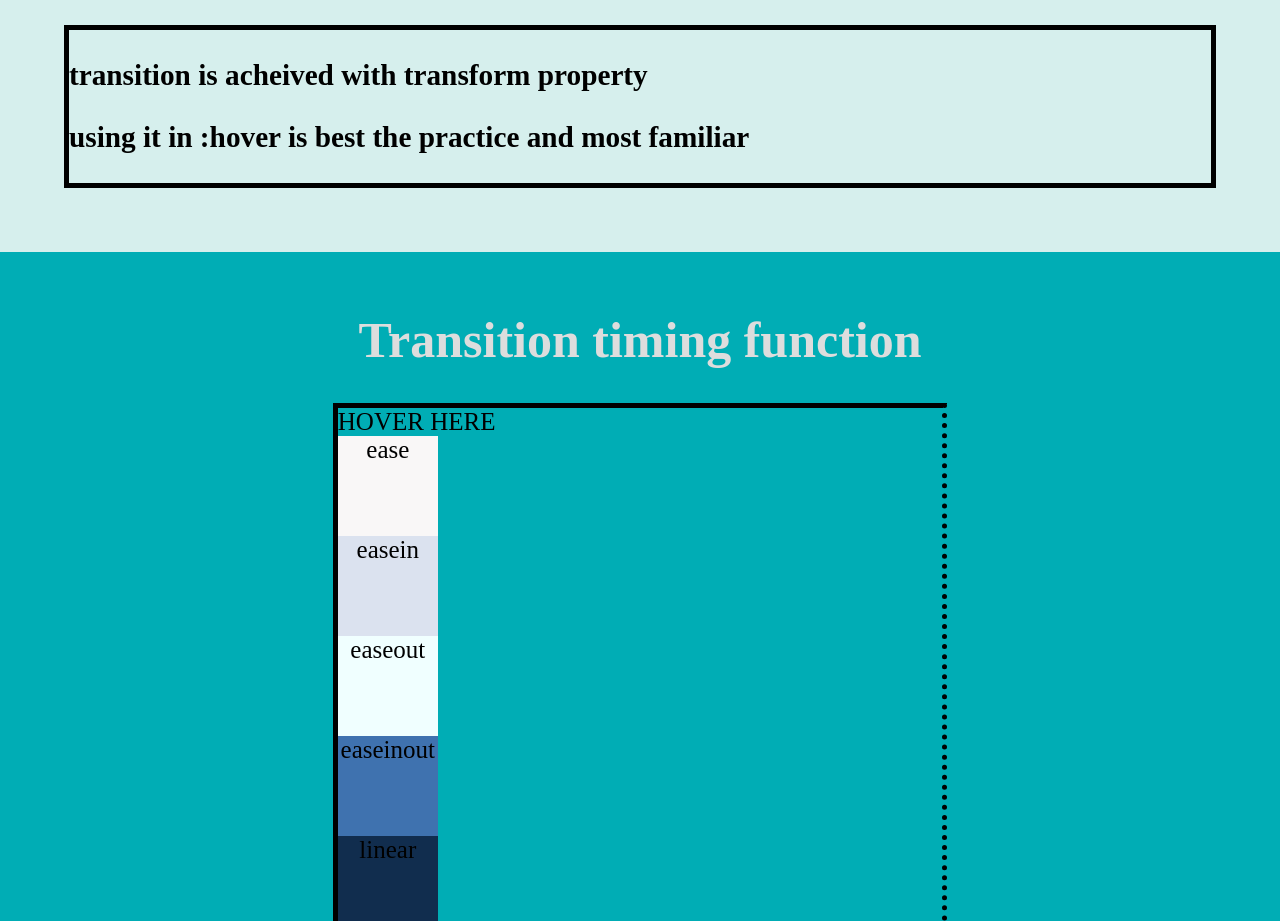
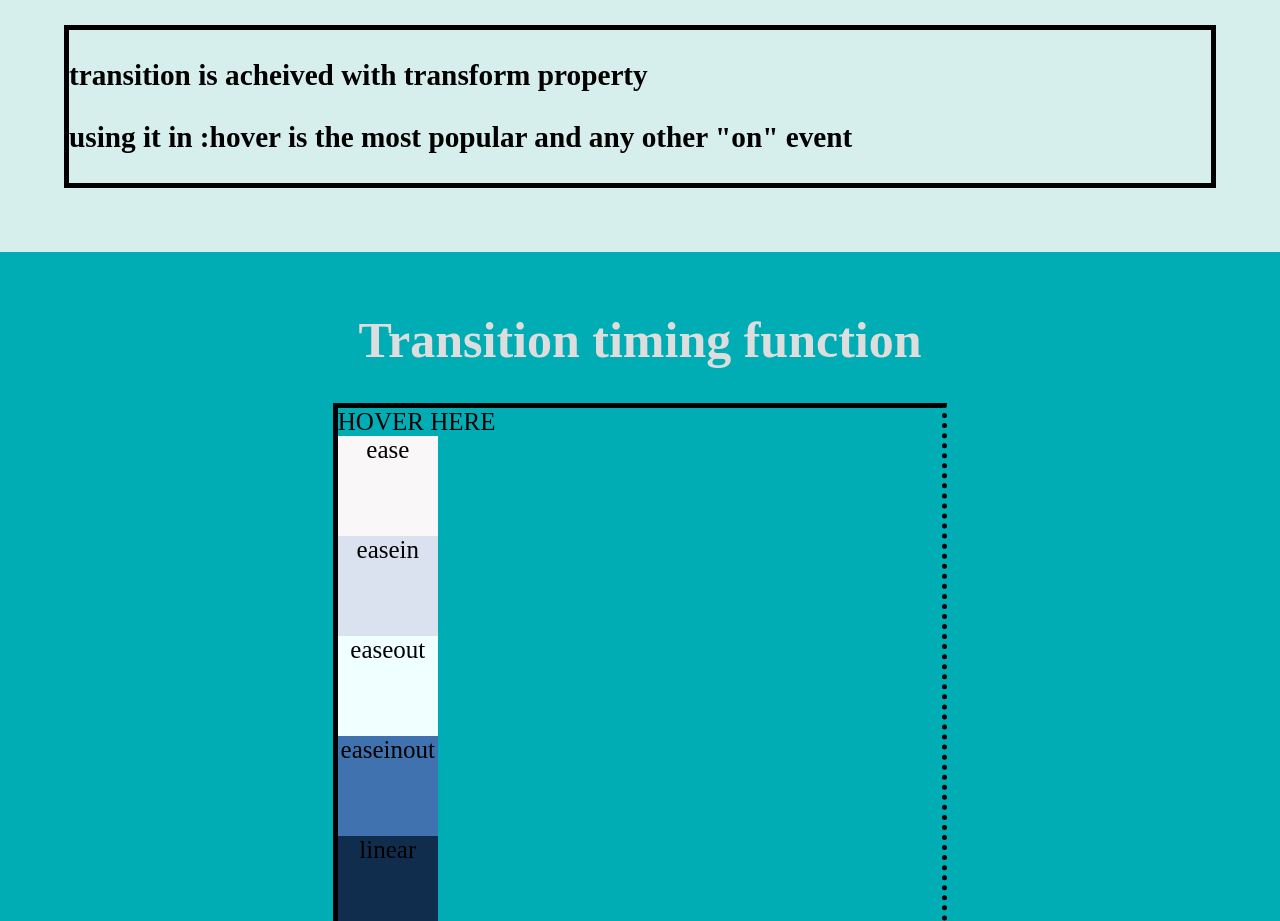
Before and after one commit to MohamedAliyarAR/transition-and-animation, a plain HTML site: page index.html in a window 1280 px wide. Shown: the part 1700-2621 px from the top of the page. Drawn offline with nearby package versions, Linux system fonts and the light colour scheme.

Commit message:
Update index.html

```diff
--- a/index.html
+++ b/index.html
@@ -69,7 +69,7 @@
     <div class="explaination">
       <h3>transition is acheived with transform property</h3>
       <h3></h3>
-      <h3>using it in :hover is best the practice and most familiar</h3>
+      <h3>using it in :hover is the most popular and any other "on" event<h3>
     </div>
     <!-- Transition TIMING FUNCTION -->
     <div class="fluid">
```
